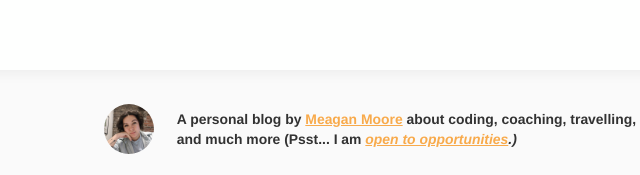
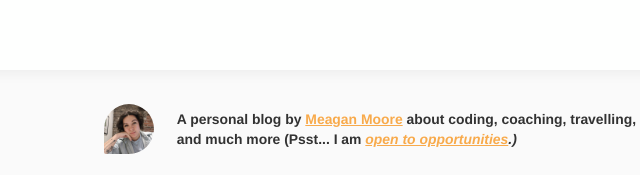
Before and after one commit to mdjmoore/mm-blog, a Gatsby site: page /blog in a window 1280 px wide. Shown: the top 175 px of the page, 258-898 px from the left. Built offline with nearby package versions, Linux system fonts and the light colour scheme; Gatsby itself is replaced by a stand-in of ours; some packages are replaced by stand-ins of ours; what typography-theme-doelger would draw is missing.

Commit message:
edit author photo

```diff
--- a/src/components/Layout/Author/Author.tsx
+++ b/src/components/Layout/Author/Author.tsx
@@ -58,7 +58,7 @@ const StyledImage = styled(Image)`
   justify-self: center;
   width: 50px;
   height: 50px;
-  border-radius: 50%;
+  border-radius: 100px 100px 100px 8px;
 
   @media ${device.tablet} {
     grid-row: auto;
```
